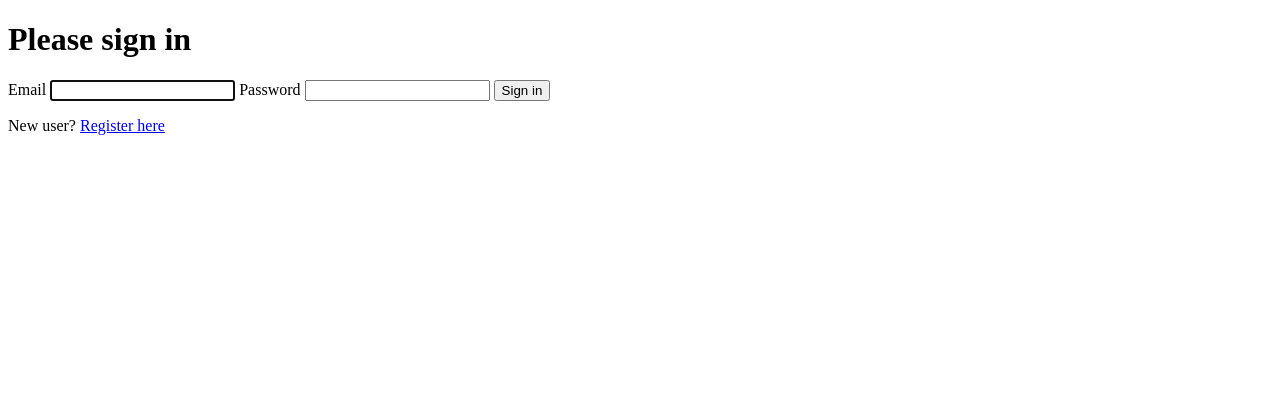
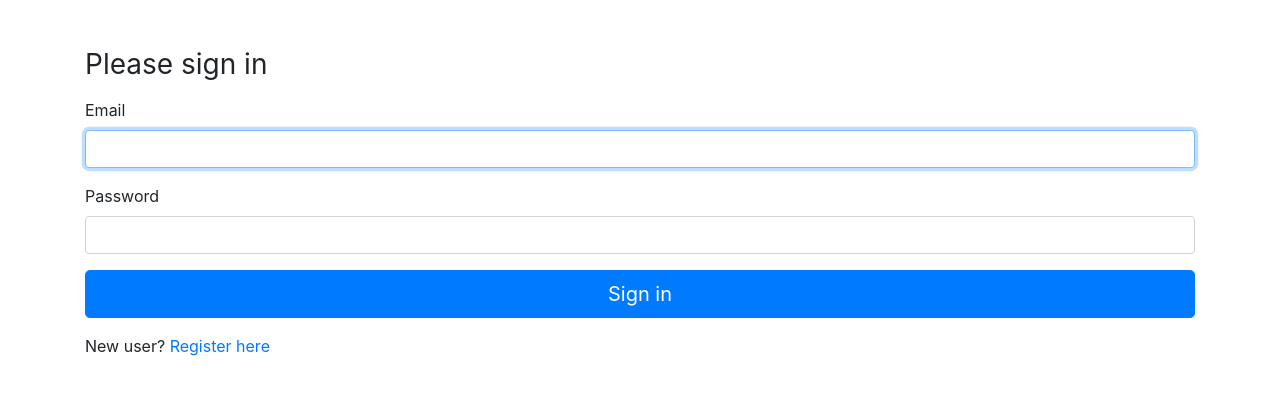
Before and after one commit to Tommm77/archi-tech, a Symfony app: template templates/security/login.html.twig in a window 1280 px wide. Shown: the top 395 px of the page. Run offline with Twig, Linux system fonts and the light colour scheme; the template is opened without the code that fills it, so the values that code supplies are empty; some libraries are stand-ins or nearby versions.

Commit message:
Little design for login form

```diff
--- a/templates/security/login.html.twig
+++ b/templates/security/login.html.twig
@@ -3,7 +3,8 @@
 {% block title %}Log in!{% endblock %}
 
 {% block body %}
-<form method="post">
+<div class="container mt-5">
+
     {% if error %}
         <div class="alert alert-danger">{{ error.messageKey|trans(error.messageData, 'security') }}</div>
     {% endif %}
@@ -15,21 +16,36 @@
     {% endif %}
 
     <h1 class="h3 mb-3 font-weight-normal">Please sign in</h1>
-    <label for="inputEmail">Email</label>
-    <input type="email" value="{{ last_username }}" name="email" id="inputEmail" class="form-control" autocomplete="email" required autofocus>
-    <label for="inputPassword">Password</label>
-    <input type="password" name="password" id="inputPassword" class="form-control" autocomplete="current-password" required>
 
-    <input type="hidden" name="_csrf_token"
-           value="{{ csrf_token('authenticate') }}"
-    >
+    <form method="post">
+        <div class="form-group">
+            <label for="inputEmail">Email</label>
+            <input type="email" value="{{ last_username }}" name="email" id="inputEmail" class="form-control" autocomplete="email" required autofocus>
+        </div>
 
-    <button class="btn btn-lg btn-primary" type="submit">
-        Sign in
-    </button>
+        <div class="form-group">
+            <label for="inputPassword">Password</label>
+            <input type="password" name="password" id="inputPassword" class="form-control" autocomplete="current-password" required>
+        </div>
 
-    <p>
+        <input type="hidden" name="_csrf_token" value="{{ csrf_token('authenticate') }}">
+
+        <button class="btn btn-lg btn-primary btn-block" type="submit">Sign in</button>
+    </form>
+
+    <p class="mt-3">
         New user? <a href="{{ path('app_register') }}">Register here</a>
     </p>
-</form>
+
+</div>
 {% endblock %}
+
+{% block stylesheets %}
+    <link rel="stylesheet" href="https://stackpath.bootstrapcdn.com/bootstrap/4.5.2/css/bootstrap.min.css">
+{% endblock %}
+
+{% block javascripts %}
+    <script src="https://code.jquery.com/jquery-3.5.1.slim.min.js"></script>
+    <script src="https://cdn.jsdelivr.net/npm/@popperjs/core@2.9.3/dist/umd/popper.min.js"></script>
+    <script src="https://stackpath.bootstrapcdn.com/bootstrap/4.5.2/js/bootstrap.min.js"></script>
+{% endblock %}
```
